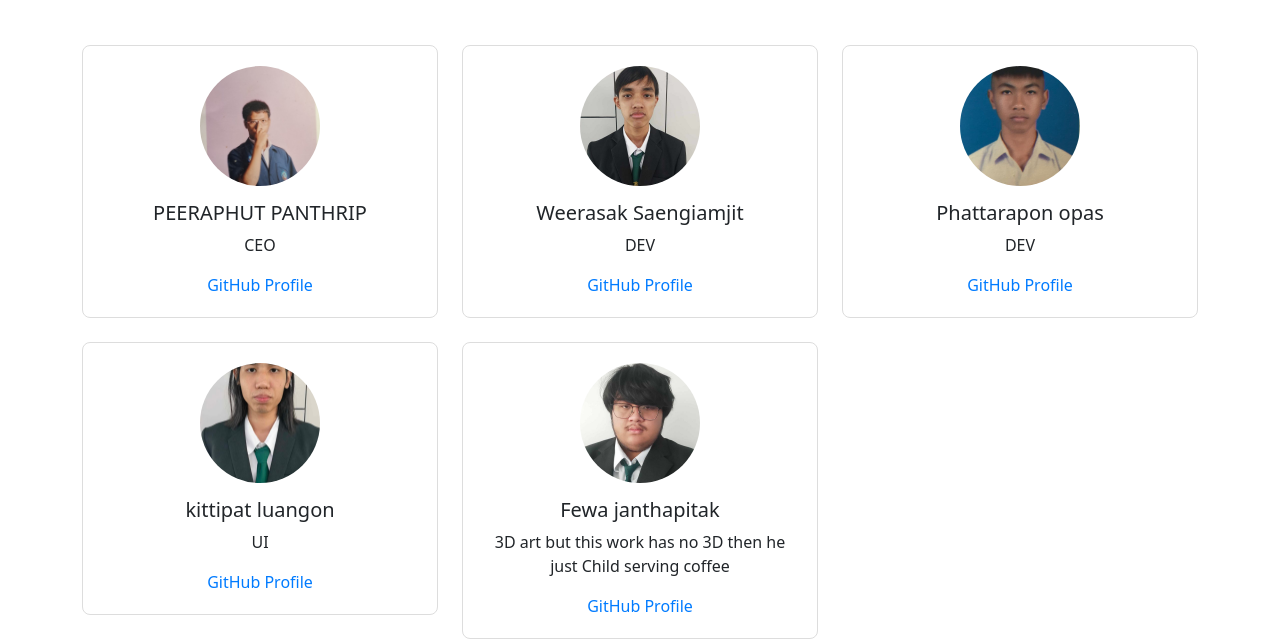
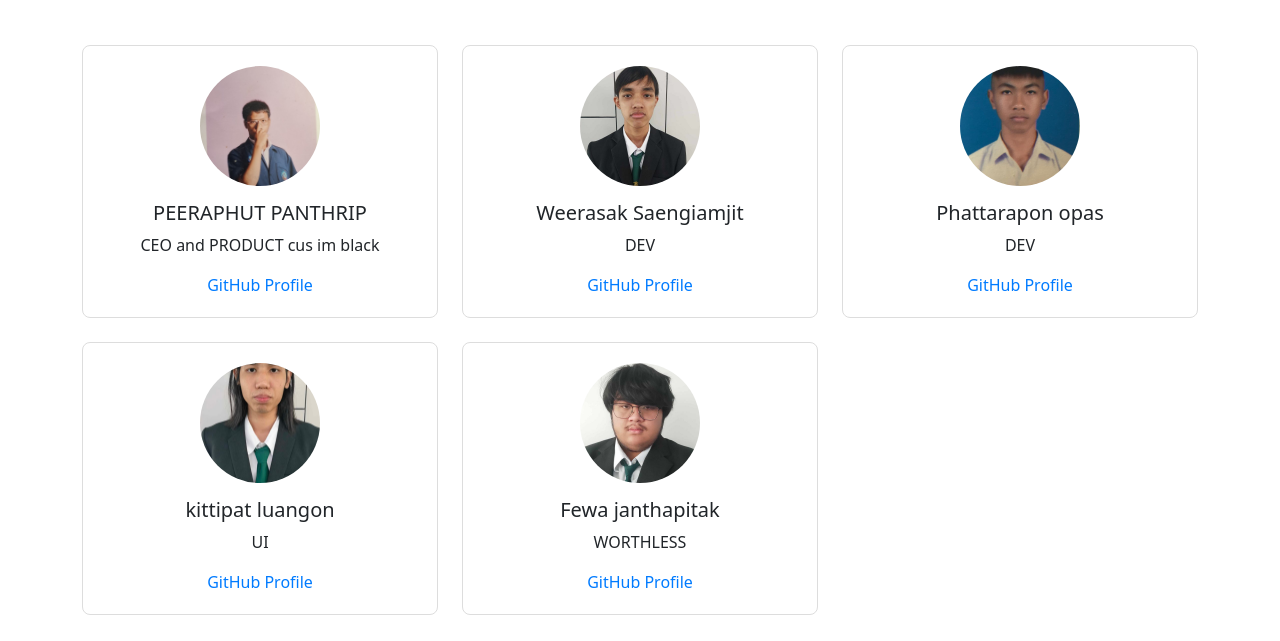
Before and after one commit to AFALIANORMAN/GRUP-WORK, a plain HTML site: page about.html in a window 1280 px wide. Shown: the part 193-834 px from the top of the page. Drawn offline with nearby package versions, Linux system fonts and the light colour scheme.

Commit message:
Update about.html

```diff
--- a/about.html
+++ b/about.html
@@ -62,7 +62,7 @@
           <div class="member-card">
             <img src="download.jpg" alt="Member 1">
             <h5>PEERAPHUT PANTHRIP</h5>
-            <p>CEO</p>
+            <p>CEO and PRODUCT cus im black</p>
             <a href="https://afalianorman.github.io/RESUME/" target="_blank">GitHub Profile</a>
           </div>
         </div>
@@ -103,7 +103,7 @@
           <div class="member-card">
             <img src="462583634_1235755684380153_8708282494650548376_n.jpg" alt="Member 5">
             <h5>Fewa janthapitak</h5>
-            <p>3D art but this work has no 3D then he just Child serving coffee</p>
+            <p>WORTHLESS</p>
             <a href="RE2.html" target="_blank">GitHub Profile</a>
           </div>
         </div>
```
